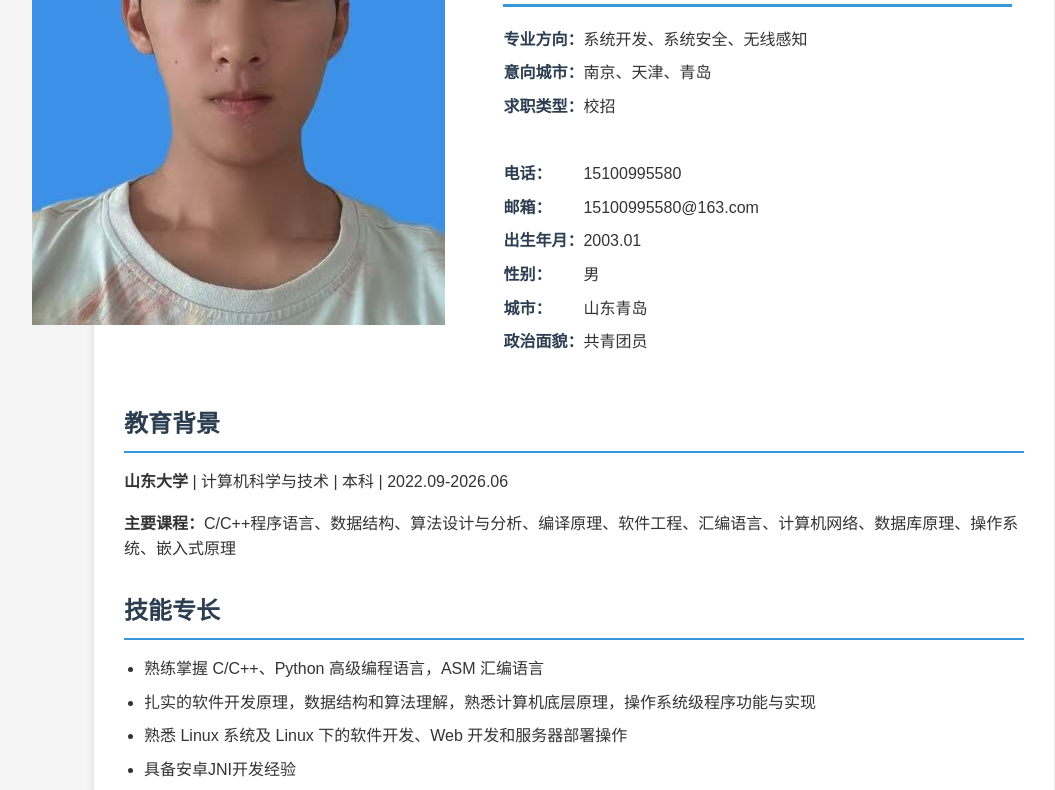
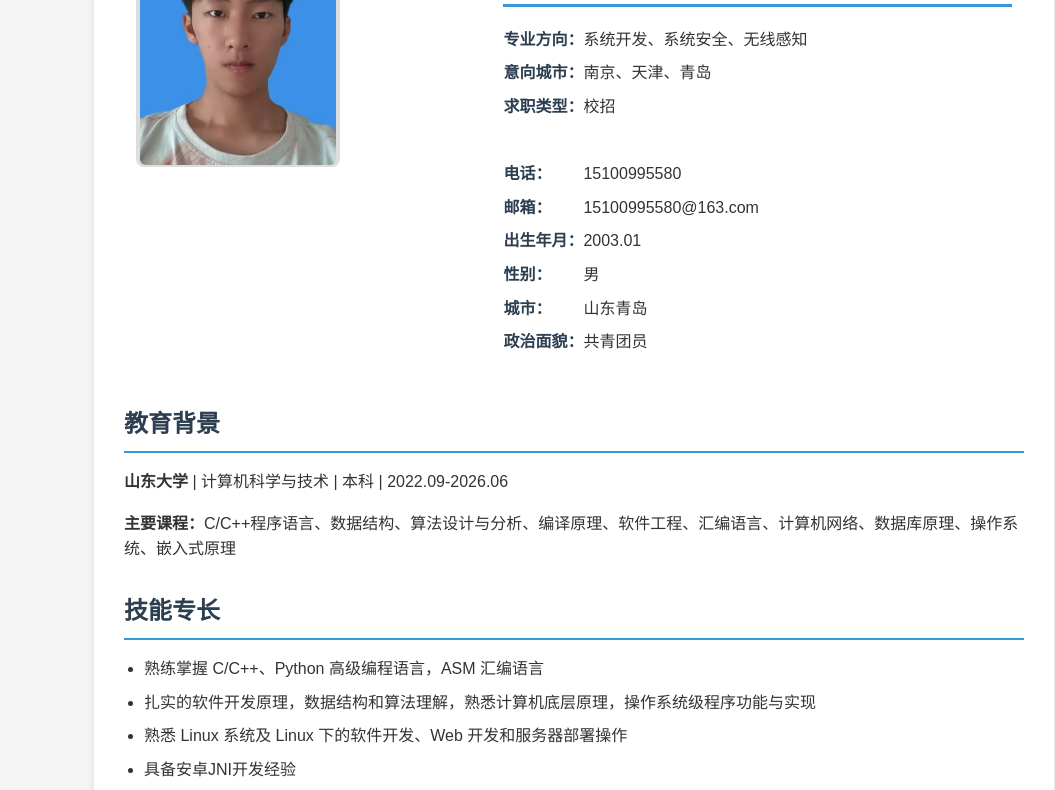
Before and after one commit to zezhaolee/zezhaolee.github.io, a plain HTML site: page index.html in a window 1280 px wide. Shown: the part 159-949 px from the top of the page, without its empty margins (66-1121 px from the left). Drawn offline with Linux system fonts and the light colour scheme.

Commit message:
Update index.html

```diff
--- a/index.html
+++ b/index.html
@@ -123,7 +123,7 @@
         <tr>
           <td>
             <div class="profile-img">
-              <img src="001.jpg" class=".profile-img">
+              <img src="001.jpg" class="profile-img">
             </div>
           </td>
           <td align="left">
```
